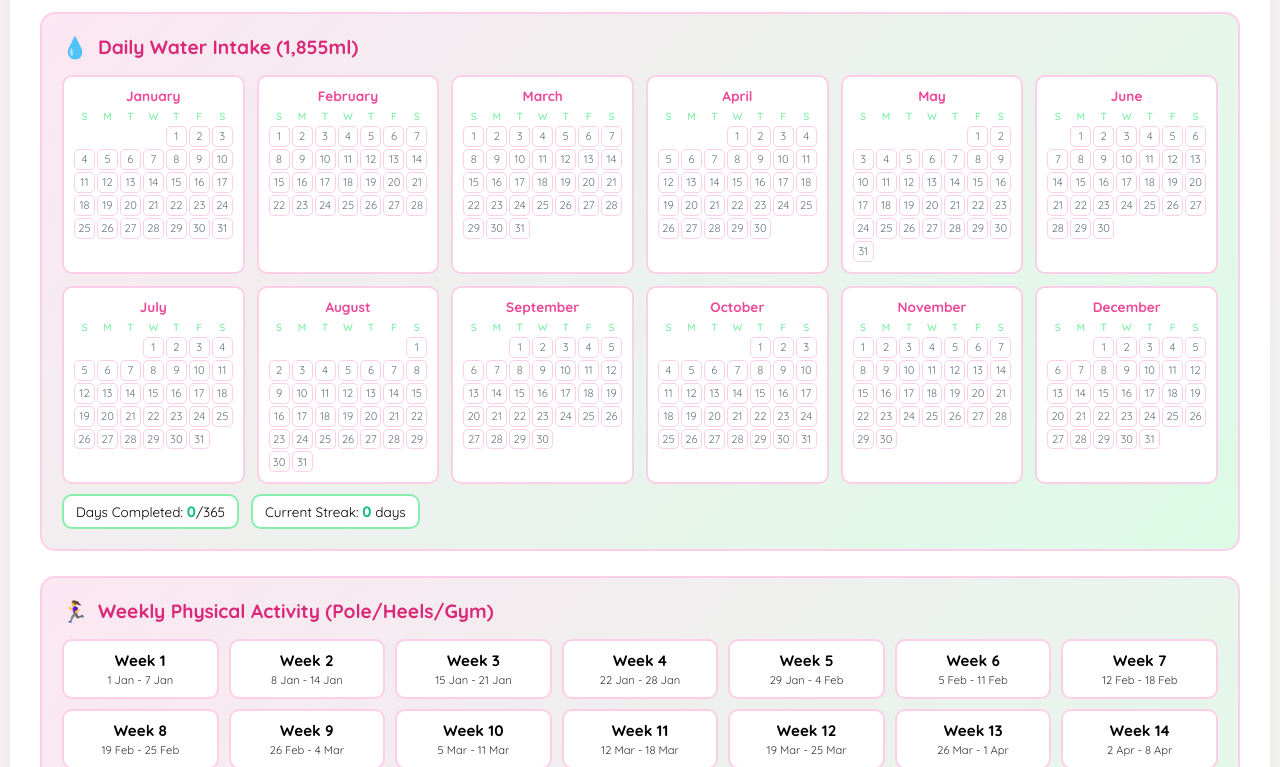
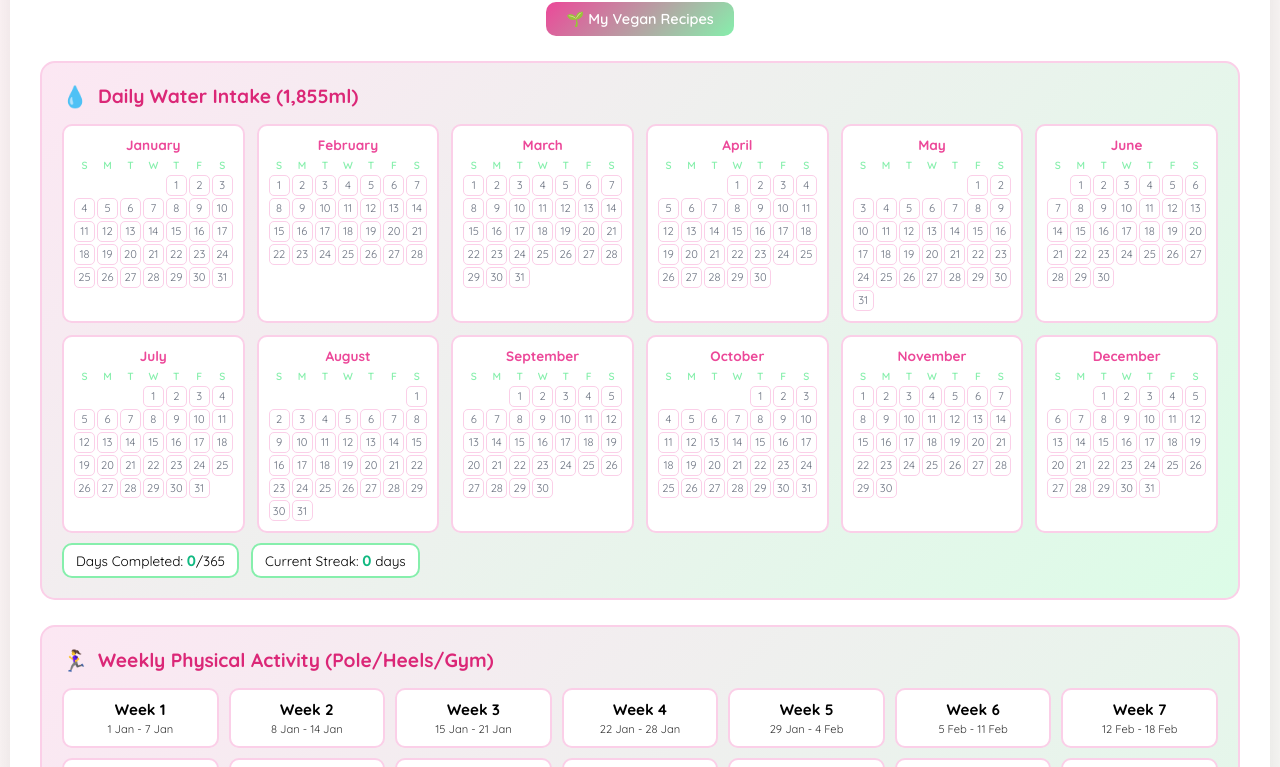
Before and after one commit to FrogsterLobster/my-2026-tracker, a plain HTML site: page index.html in a window 1280 px wide. Shown: the part 173-940 px from the top of the page. Drawn offline with Linux system fonts and the light colour scheme.

Commit message:
index.html

```diff
--- a/index.html
+++ b/index.html
@@ -46,6 +46,30 @@
             color: #86efac;
             font-size: 1em;
             font-weight: 600;
+        }
+
+        .nav-links {
+            display: flex;
+            justify-content: center;
+            gap: 15px;
+            margin-top: 15px;
+            flex-wrap: wrap;
+        }
+
+        .nav-btn {
+            background: linear-gradient(135deg, #ec4899, #86efac);
+            color: white;
+            text-decoration: none;
+            padding: 8px 20px;
+            border-radius: 10px;
+            font-weight: 600;
+            font-size: 0.9em;
+            transition: all 0.3s ease;
+        }
+
+        .nav-btn:hover {
+            transform: scale(1.05);
+            box-shadow: 0 5px 15px rgba(236, 72, 153, 0.3);
         }
 
         .decorative-icons {
@@ -429,6 +453,9 @@
                 <span>🌿</span>
                 <span>💗</span>
                 <span>🦋</span>
+            </div>
+            <div class="nav-links">
+                <a href="recipes.html" class="nav-btn">🌱 My Vegan Recipes</a>
             </div>
         </div>
 
```
